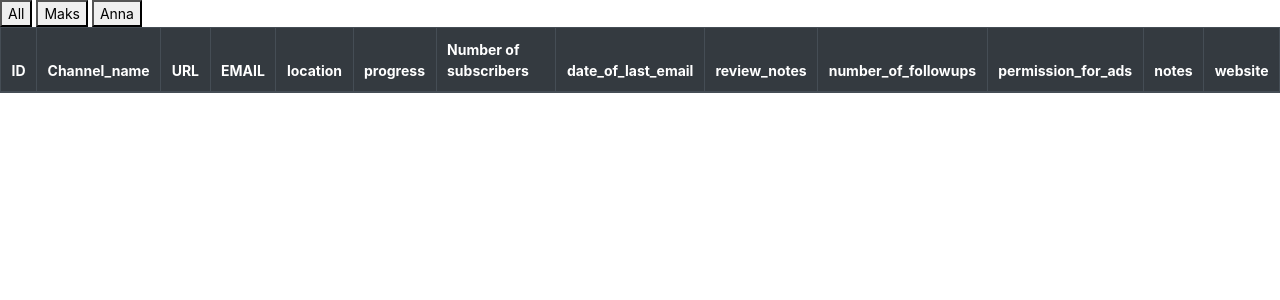
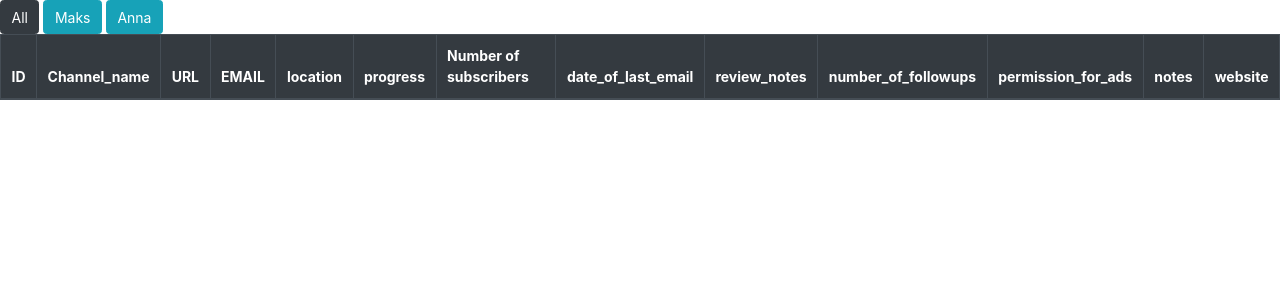
Before and after one commit to MrSmilez2/diploma, a Django app: page /details/ in a window 1280 px wide. Shown: the part 75-375 px from the top of the page. Run offline with Django 3.2, Linux system fonts and the light colour scheme; the visitor is signed in with stand-in values (Sample User, id 1); data that the repository does not hold is empty; some libraries are stand-ins or nearby versions.

Commit message:
changed some stylesto buttons

```diff
--- a/influencers_app/templates/influencers_app/chart.html
+++ b/influencers_app/templates/influencers_app/chart.html
@@ -45,8 +45,8 @@
     {% endblock scripts %}
 
     {% block content %}
-    <a href="{% url  'charts' pk=1 %}"><button>Count of videos</button></a>
-    <a href="{% url  'charts' pk=2 %}"><button>Sum of video views</button></a>
-    <a href="{% url  'charts' pk=3 %}"><button>Sum of comments</button></a>
+    <a href="{% url  'charts' pk=1 %}"><button class="btn btn-primary">Count of videos</button></a>
+    <a href="{% url  'charts' pk=2 %}"><button class="btn btn-primary">Sum of video views</button></a>
+    <a href="{% url  'charts' pk=3 %}"><button class="btn btn-primary">Sum of comments</button></a>
         <canvas id="myChart" width="400" height="200"></canvas>
     {% endblock content %}
--- a/influencers_app/templates/influencers_app/influencersinformation_list.html
+++ b/influencers_app/templates/influencers_app/influencersinformation_list.html
@@ -1,9 +1,9 @@
 {% extends 'base.html' %}
 
 {% block content%}
-<a href="{% url  'details' %}"><button>All</button></a>
-<a href="{% url  'details' %}?responsible=2"><button>Maks</button></a>
-<a href="{% url  'details' %}?responsible=3"><button>Anna</button></a>
+<a href="{% url  'details' %}"><button class="btn btn-dark">All</button></a>
+<a href="{% url  'details' %}?responsible=2"><button class="btn btn-info">Maks</button></a>
+<a href="{% url  'details' %}?responsible=3"><button class="btn btn-info">Anna</button></a>
 <table class="table table-bordered table-dark">
   <thead>
     <tr>
--- a/influencers_app/templates/influencers_list.html
+++ b/influencers_app/templates/influencers_list.html
@@ -22,6 +22,7 @@
 
   </tbody>
 </table>
+<div class="col-4">
   <form method="post" action="" >
       {% csrf_token %}
       {{ form }}
@@ -38,8 +39,7 @@
       <input type="text" class="form-control" id="formGroupExampleInput2" placeholder="Email" name="email">
     </div>
     <div class="form-group">
-    <label for="id_user">Responsible</label>
-    <select id="id_user" name="responsible">
+        <select id="id_user" name="responsible" class="btn btn-secondary dropdown-toggle">
           <option value="">Choose responsible</option>
           {% for responsible in responsibles %}
             <option value="{{ responsible.id }}" name="{{ responsible.username }}">{{ responsible.username }}</option>
@@ -48,4 +48,5 @@
     </div>
      <button type="submit" class="btn btn-primary mb-2" value="submit">Add</button>
   </form>
+</div>
 {% endblock content %}
```
Also changed, not shown: influencers/settings.py (+5 -5 lines). Lines whose indentation alone changed are shown as unchanged.
